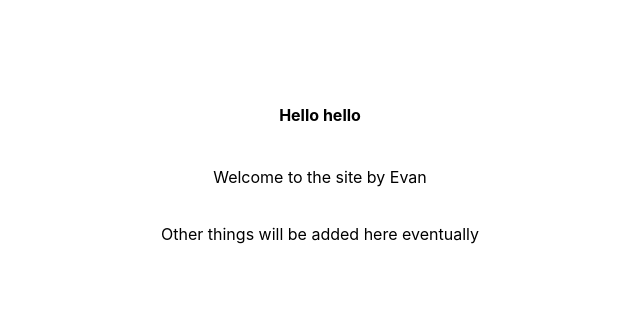
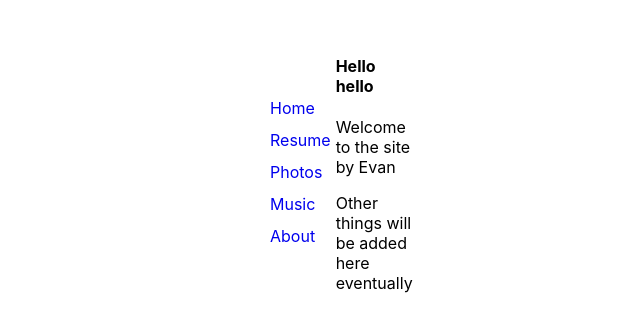
Before and after one commit to jinevang/personal-site, a React (Create React App) app: page / in a window 1280 px wide. Shown: the part 228-560 px from the top of the page, without its empty margins (320-960 px from the left). Built offline with nearby package versions, Linux system fonts and the light colour scheme.

Commit message:
add base url

```diff
--- a/src/App.js
+++ b/src/App.js
@@ -1,5 +1,5 @@
 import React from 'react';
-import IndexPage from './pages/index.tsx';
+import IndexPage from 'pages/index';
 
 function App() {
   return (
--- /dev/null
+++ b/src/components/NavBar.tsx
@@ -0,0 +1,14 @@
+import React from 'react';
+import { StyledNavBar } from 'styles/nav-bar';
+
+const NavBar = () => {
+  return(<StyledNavBar>
+    <a href='/'>Home</a>
+    <a href='/resume'>Resume</a>
+    <a href='/photos'>Photos</a>
+    <a href='/music'>Music</a>
+    <a href='/about'>About</a>
+  </StyledNavBar>);
+};
+
+export default NavBar;
--- a/src/pages/index.tsx
+++ b/src/pages/index.tsx
@@ -1,14 +1,20 @@
 import React from 'react';
-import { StyledIndexScreen } from '../styles/basic-styles.tsx';
+import { StyledIndexScreen } from '../styles/basic-styles';
+import NavBar from '../components/NavBar';
 
 const IndexPage = () => {
   return(
     <StyledIndexScreen>
-      <h4>
-        Hello hello
-      </h4>
-      <p>Welcome to the site by Evan</p>
-      <p>Other things will be added here eventually</p>
+      <div>
+        <NavBar/>
+      </div>
+      <div>
+        <h4>
+          Hello hello
+        </h4>
+        <p>Welcome to the site by Evan</p>
+        <p>Other things will be added here eventually</p>
+      </div>
     </StyledIndexScreen>
   );
 };
--- a/src/styles/basic-styles.tsx
+++ b/src/styles/basic-styles.tsx
@@ -1,11 +1,17 @@
 import styled from 'styled-components';
 
 export const StyledIndexScreen = styled.div`
+  position: absolute;
+  top: 50%;
+  left: 50%;
+  margin-top: -50px;
+  margin-left: -50px;
+  width: 100px;
+  height: 100px;
+
   display: flex;
-  flex-direction: column;
-  row-gap: 5px;
-  justify-content: center;
+  flex-direction: row;
   align-items: center;
-  text-align: center;
-  min-height: 100vh;
+  gap: 5px;
+  justify-content: space-between;
 `;
--- /dev/null
+++ b/src/styles/nav-bar.tsx
@@ -0,0 +1,19 @@
+import styled from 'styled-components';
+
+export const StyledNavBar = styled.nav`
+  display: flex;
+  flex-direction: column;
+  gap: 12px;
+
+  a {
+    text-decoration: none;
+  }
+
+  a:hover {
+    text-decoration: underline;
+  }
+
+  a:visited {
+    color: blue;
+  }
+`;
```
Also changed, not shown: package.json (+7 -0 lines), tsconfig.json (added, +30 -0 lines), .eslintrc.json, 1 other file (tests, documents, lock files or other folders).
